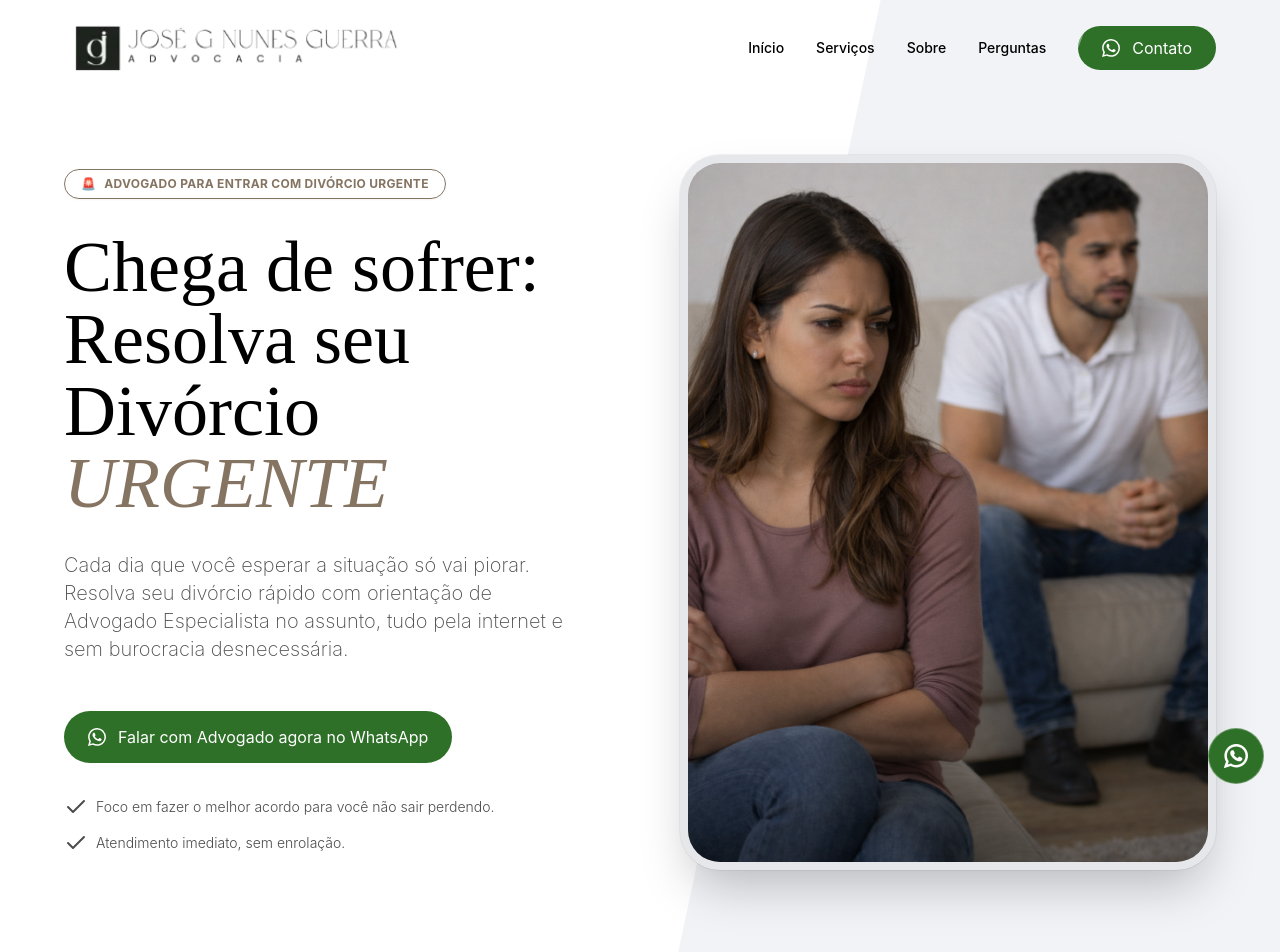
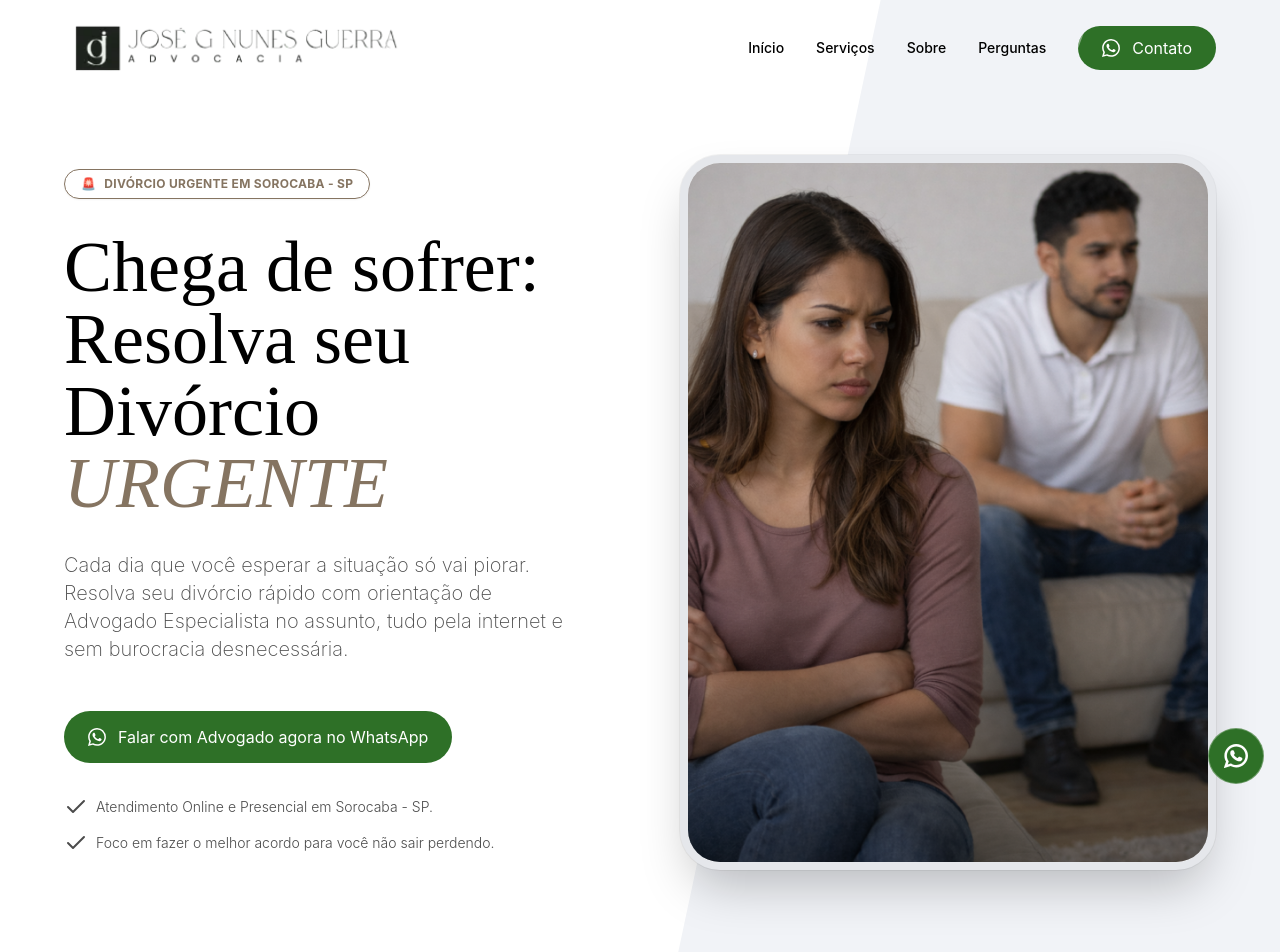
Before and after one commit to Paper-Street-Softwares/LPS-Jose-Guerra-Divorcio-Urgente, a React (Vite) app: page / in a window 1280 px wide. Shown: the top 952 px of the page. Built offline with nearby package versions, Linux system fonts and the light colour scheme.

Commit message:
feat: Mudança de copy

```diff
--- a/index.html
+++ b/index.html
@@ -1,4 +1,4 @@
-<!doctype html>
+<!DOCTYPE html>
 <html lang="pt-br">
   <head>
     <meta charset="UTF-8" />
@@ -23,7 +23,9 @@
     </style>
     <!-- fim do css inline -->
 
-    <title>Divórcio Urgente Online | José G Nunes Guerra Advocacia</title>
+    <title>
+      Divórcio Urgente em Sorocaba - SP | José G Nunes Guerra Advocacia
+    </title>
     <meta
       name="description"
       content="Atendimento jurídico especializado em divórcio urgente online. Orientação clara e segura para conduzir a separação com rapidez, segurança jurídica e acompanhamento profissional em todas as etapas."
--- a/src/content/content.jsx
+++ b/src/content/content.jsx
@@ -122,7 +122,7 @@ const content = {
       ctaButtonTextResponsive: "Contato",
     },
     hero: {
-      miniTag: "ADVOGADO PARA ENTRAR COM DIVÓRCIO URGENTE",
+      miniTag: "DIVÓRCIO URGENTE EM SOROCABA - SP",
       FirstPart: <span>Chega de sofrer: Resolva seu Divórcio </span>,
       Destaque: (
         <span className="relative italic font-light destaque">URGENTE</span>
@@ -146,8 +146,8 @@ const content = {
       obsHero: {
         icon: <LucideIdCard />,
         iconTwo: <LucideIdCard />,
-        text: "Foco em fazer o melhor acordo para você não sair perdendo.",
-        textTwo: "Atendimento imediato, sem enrolação.",
+        text: "Atendimento Online e Presencial em Sorocaba - SP. ",
+        textTwo: "Foco em fazer o melhor acordo para você não sair perdendo.",
       },
       secondaryCta: "Contato",
       images: {
```
